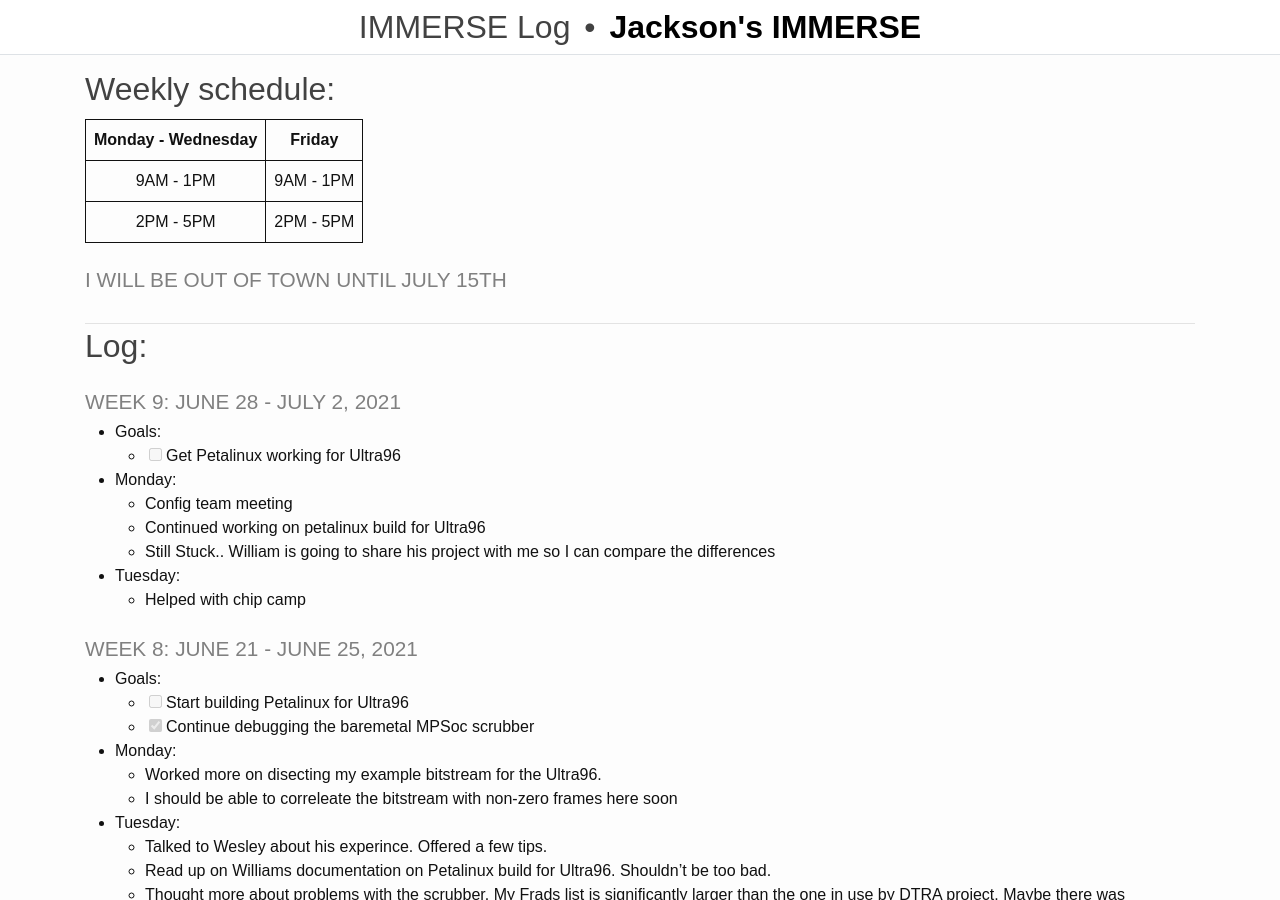
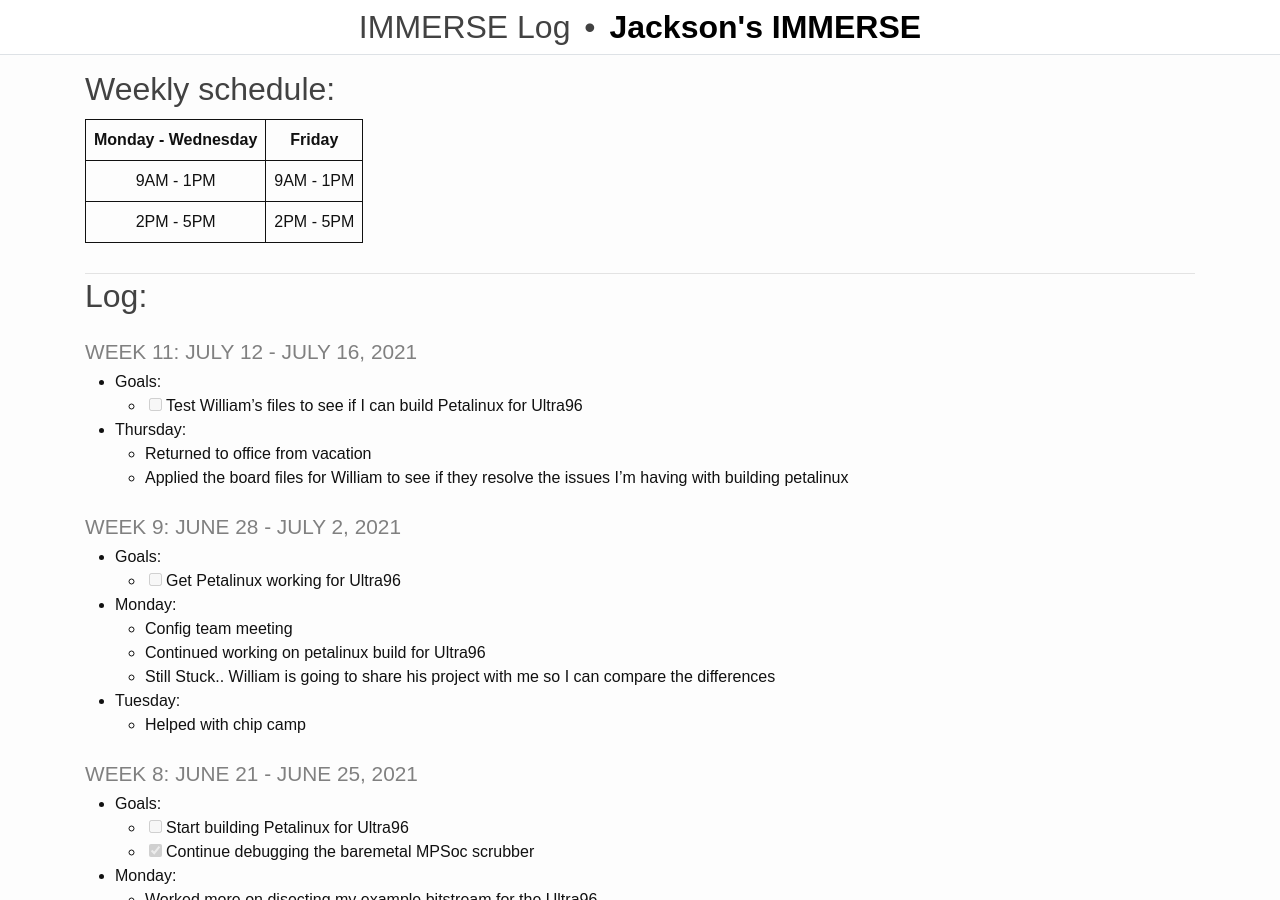
Before and after one commit to rjsmith1999/IMMERSE, a Jekyll site: the page built from _pages/log.md, in a window 1280 px wide and 900 px high. Built offline with Jekyll 4.4.1, drawn with Linux system fonts in a browser that asks for light colours.

Commit message:
Update Log

```diff
--- a/_pages/log.md
+++ b/_pages/log.md
@@ -11,10 +11,16 @@ title: IMMERSE Log
 |    2PM - 5PM        | 2PM - 5PM  |
 
 
-### I will be out of town until July 15th
-
 -------------------
 ## Log:
+
+### Week 11: July 12 - July 16, 2021
+* **Goals**:
+  - [ ] Test William's files to see if I can build Petalinux for Ultra96
+
+* **Thursday**:
+  - Returned to office from vacation
+  - Applied the board files for William to see if they resolve the issues I'm having with building petalinux
 
 ### Week 9: June 28 - July 2, 2021
 * **Goals**:
```
